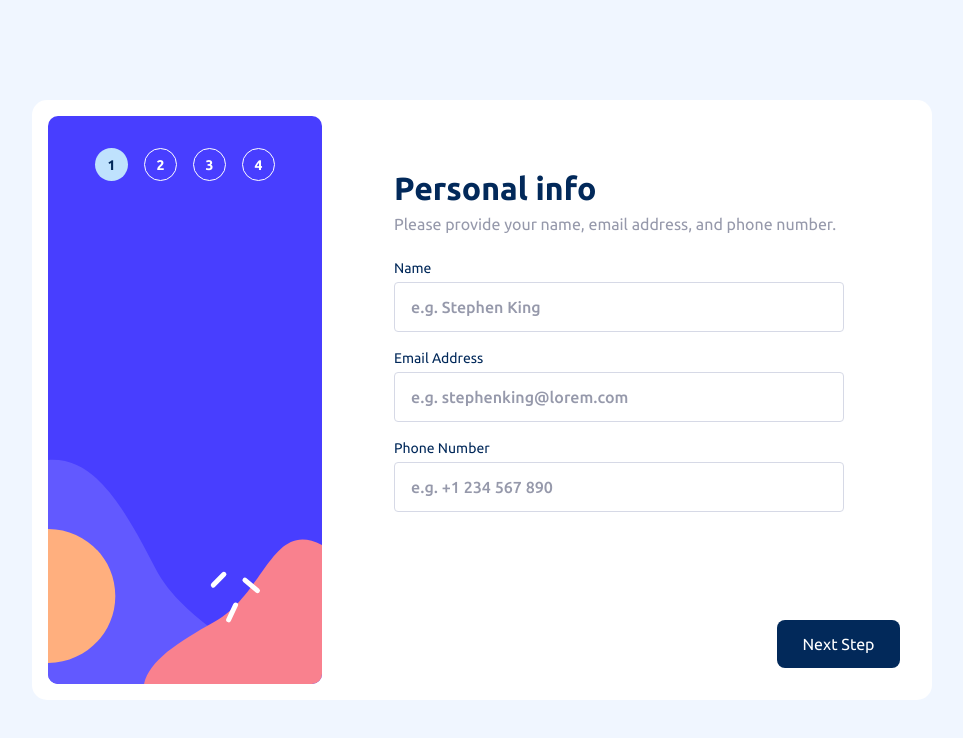
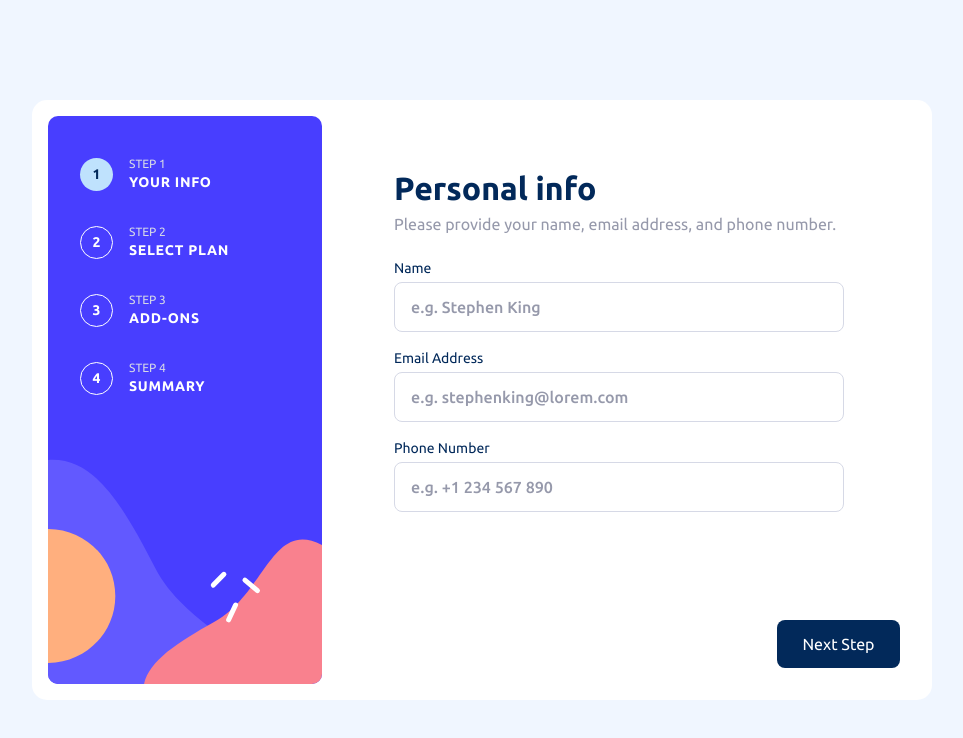
Before and after one commit to kncalderong/multistep-form, a React (Vite) app: page / in a window 1280 px wide. Shown: the top 738 px of the page, without its empty margins (158-1121 px from the left). Built offline with nearby package versions, Linux system fonts and the light colour scheme.

Commit message:
style: navgar in desktop screen styled

```diff
--- a/src/components/FormInputRow.tsx
+++ b/src/components/FormInputRow.tsx
@@ -22,7 +22,7 @@ const FormInputRow = ({ setValue, value, name, label, placeHolder, type, showAle
           handleChange(e, setValue)
       }}
         ref={refHook}
-        placeholder={placeHolder} className={`border-light-gray rounded-[4px] px-4 py-2 border-[1px] mt-1 w-full ${showAlert ? 'focus:border-strawberry-red' : 'focus:border-purplish-blue'} focus-visible:outline-none text-marine-blue text-[15px] placeholder-cool-gray placeholder:font-medium md:text-base md:py-3 cursor-pointer`} />
+        placeholder={placeHolder} className={`border-light-gray rounded-[4px] px-4 py-2 border-[1px] mt-1 w-full ${showAlert ? 'focus:border-strawberry-red' : 'focus:border-purplish-blue'} focus-visible:outline-none text-marine-blue text-[15px] placeholder-cool-gray placeholder:font-medium md:text-base md:py-3 cursor-pointe md:rounded-lg`} />
       {showAlert && (
         <div className='absolute right-0 text-xs text-strawberry-red font-bold' >
           {alertMessage}
--- a/src/components/FormNavbar.tsx
+++ b/src/components/FormNavbar.tsx
@@ -4,11 +4,35 @@ import { NavLink } from 'react-router-dom'
 const FormNavbar = () => {
 
   return (
-    <div className='flex gap-4'>
-      <NavLink className={({isActive})=>`w-[33px] h-[33px] rounded-full ${isActive ? 'bg-light-blue text-marine-blue ' : 'text-white border-[1px]'} flex justify-center items-center text-sm font-bold pointer-events-none `} to='/'>1</NavLink>
-      <NavLink className={({isActive})=>`w-[33px] h-[33px] rounded-full ${isActive ? 'bg-light-blue text-marine-blue ' : 'text-white border-[1px]'} flex justify-center items-center text-sm font-bold pointer-events-none`}  to='/select-plan'>2</NavLink>
-      <NavLink className={({isActive})=>`w-[33px] h-[33px] rounded-full ${isActive ? 'bg-light-blue text-marine-blue ' : 'text-white border-[1px]'} flex justify-center items-center text-sm font-bold pointer-events-none `}  to='/adds-on'>3</NavLink>
-      <NavLink className={({isActive})=>`w-[33px] h-[33px] rounded-full ${isActive ? 'bg-light-blue text-marine-blue ' : 'text-white border-[1px]'} flex justify-center items-center text-sm font-bold pointer-events-none `}   to='/summary'>4</NavLink>
+    <div className='flex gap-4 md:flex-col md:gap-8'>
+      <div className='flex gap-4 items-center'>
+        <NavLink className={({isActive})=>`w-[33px] h-[33px] rounded-full ${isActive ? 'bg-light-blue text-marine-blue ' : 'text-white border-[1px]'} flex justify-center items-center text-sm font-bold pointer-events-none `} to='/'>1</NavLink>
+        <div className='hidden md:flex md:flex-col' >
+          <p className='text-light-gray text-xs uppercase'>step 1</p>
+          <p className='font-bold text-sm uppercase text-white tracking-wider'>your info</p>
+        </div>
+      </div>
+      <div className='flex gap-4 items-center'>
+        <NavLink className={({isActive})=>`w-[33px] h-[33px] rounded-full ${isActive ? 'bg-light-blue text-marine-blue ' : 'text-white border-[1px]'} flex justify-center items-center text-sm font-bold pointer-events-none`}  to='/select-plan'>2</NavLink>
+        <div className='hidden md:flex md:flex-col' >
+          <p className='text-light-gray text-xs uppercase'>step 2</p>
+          <p className='font-bold text-sm uppercase text-white tracking-wider'>select plan</p>
+        </div>
+      </div>
+      <div className='flex gap-4 items-center'>
+        <NavLink className={({isActive})=>`w-[33px] h-[33px] rounded-full ${isActive ? 'bg-light-blue text-marine-blue ' : 'text-white border-[1px]'} flex justify-center items-center text-sm font-bold pointer-events-none `}  to='/adds-on'>3</NavLink>
+        <div className='hidden md:flex md:flex-col' >
+          <p className='text-light-gray text-xs uppercase'>step 3</p>
+          <p className='font-bold text-sm uppercase text-white tracking-wider'>add-ons</p>
+        </div>
+      </div>
+      <div className='flex gap-4 items-center'>
+        <NavLink className={({isActive})=>`w-[33px] h-[33px] rounded-full ${isActive ? 'bg-light-blue text-marine-blue ' : 'text-white border-[1px]'} flex justify-center items-center text-sm font-bold pointer-events-none `}   to='/summary'>4</NavLink>
+        <div className='hidden md:flex md:flex-col' >
+          <p className='text-light-gray text-xs uppercase'>step 4</p>
+          <p className='font-bold text-sm uppercase text-white tracking-wider'>summary</p>
+        </div>
+      </div>
     </div>
   )
 }
--- a/src/pages/form/SharedLayoutForm.tsx
+++ b/src/pages/form/SharedLayoutForm.tsx
@@ -11,7 +11,7 @@ const SharedLayoutForm = () => {
         <div className=' justify-center items-start h-[172px] min-h-[172px] pt-8 flex md:hidden' style={{backgroundImage: `url(${BgMobile})`}} >
           <FormNavbar/>
         </div>
-        <div className='justify-center items-start h-full w-[274px] pt-8 hidden md:flex' style={{backgroundImage: `url(${BgDesktop})`}} >
+        <div className='justify-center items-start h-full w-[274px] pt-8 hidden md:flex md:pt-10 md:justify-start md:px-8' style={{backgroundImage: `url(${BgDesktop})`}} >
           <FormNavbar/>
         </div>
         <Outlet />
```
